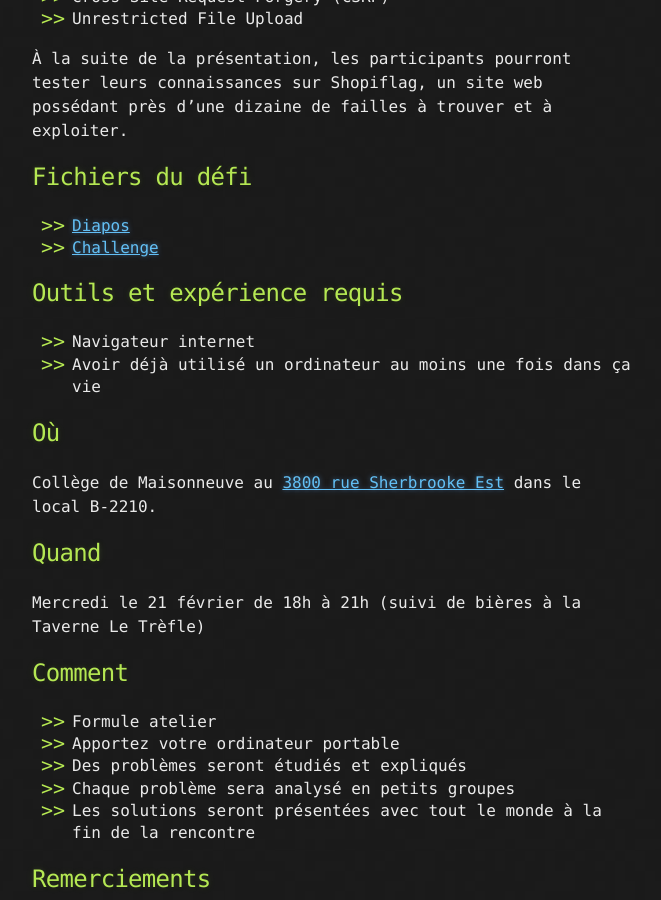
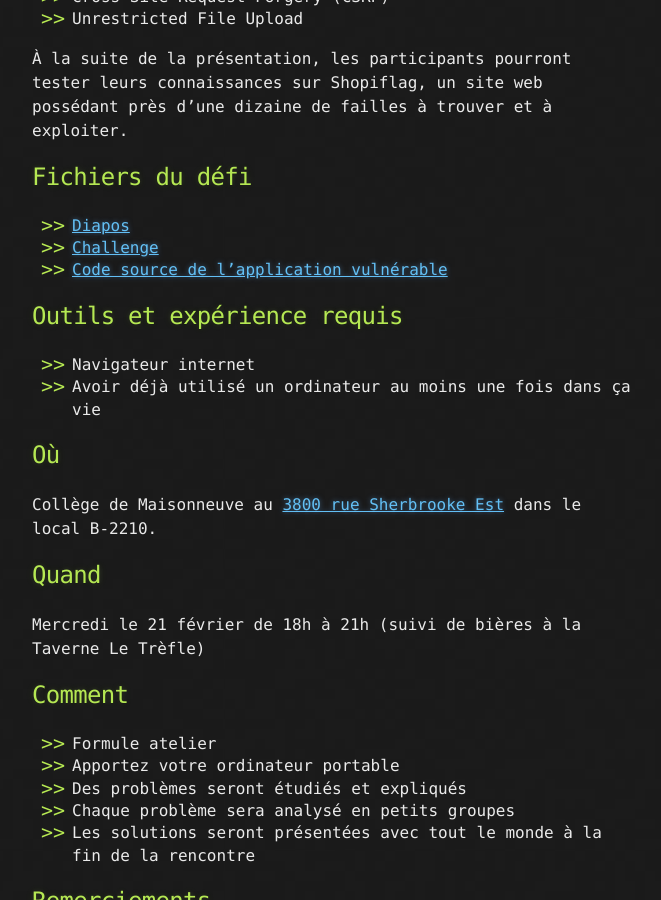
Before and after one commit to montrehack/montrehack.github.com, a Jekyll site: the page built from _posts/2018-02-21-shopiflag-web-exploitation.md, in a window 1280 px wide and 900 px high, scrolled down 1278 px. Shown: the whole window, without its empty margins (308-969 px from the left). Built offline with Jekyll 4.4.1, drawn with Linux system fonts in a browser that asks for light colours; emoji names are drawn with the system emoji font; comment, search, counter and statistics services are not loaded; some of the changed text lies outside the part shown.

Commit message:
February 2018: added link to source code

```diff
--- a/_posts/2018-02-21-shopiflag-web-exploitation.md
+++ b/_posts/2018-02-21-shopiflag-web-exploitation.md
@@ -36,6 +36,7 @@ failles à trouver et à exploiter.
 
 * [Diapos](https://docs.google.com/presentation/d/1_CV4dQDALOr1GHXWjfQdhgGOR74nvQX8HMeDOOsFmQM/edit#slide=id.p)
 * [Challenge](http://challenge.montrehack.ca/)
+* [Code source de l'application vulnérable](https://github.com/dciets/dci-ctf-2017/tree/master/web/shopiflag)
 
 ## Outils et expérience requis
 
@@ -95,6 +96,7 @@ a vulnerable website that has around ten flaws ready to be exploited.
 
 * [Slides](https://docs.google.com/presentation/d/1_CV4dQDALOr1GHXWjfQdhgGOR74nvQX8HMeDOOsFmQM/edit#slide=id.p)
 * [Challenge](http://challenge.montrehack.ca/)
+* [Source Code of the Vulnerable App](https://github.com/dciets/dci-ctf-2017/tree/master/web/shopiflag)
 
 ## Tools and Experience Required
 
```
